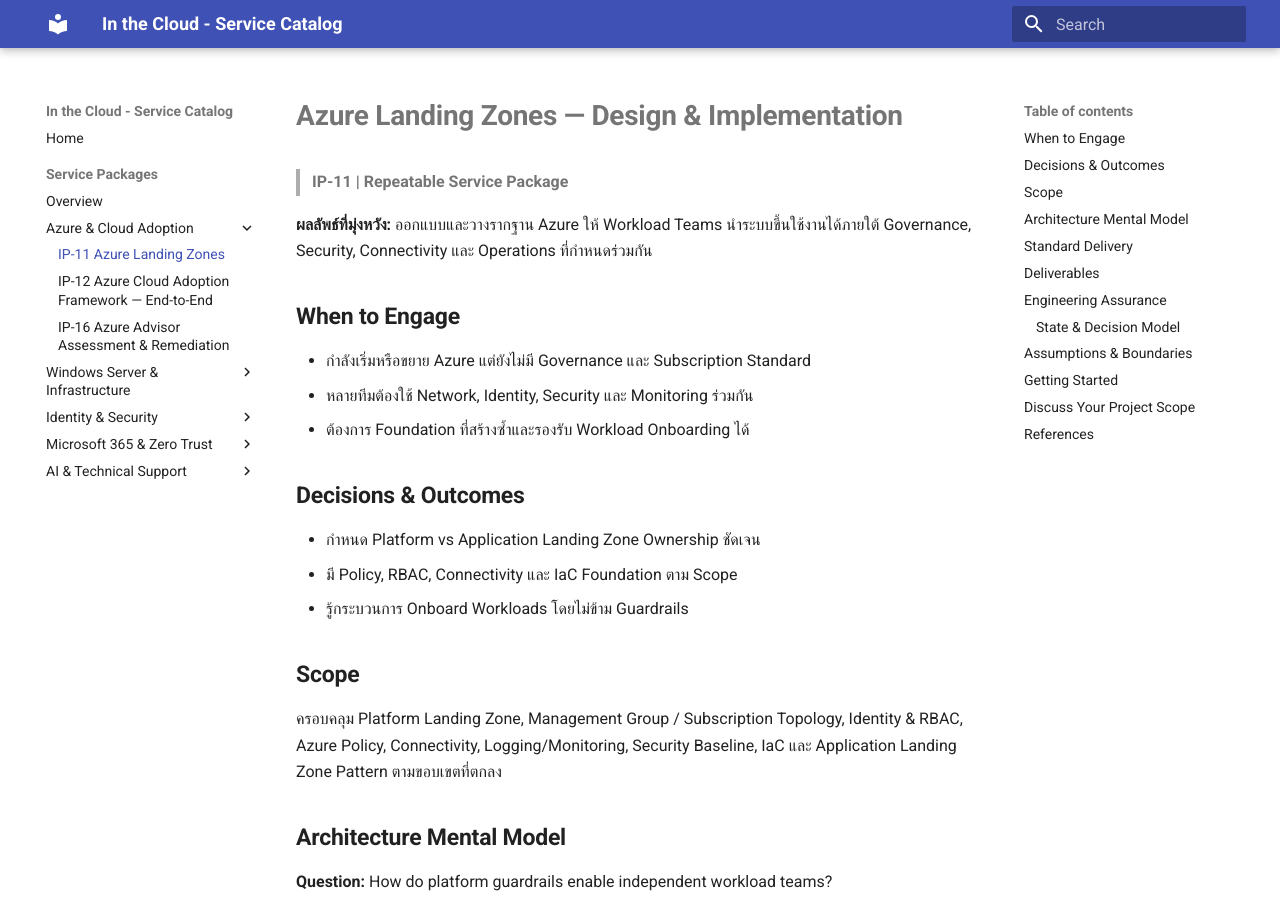
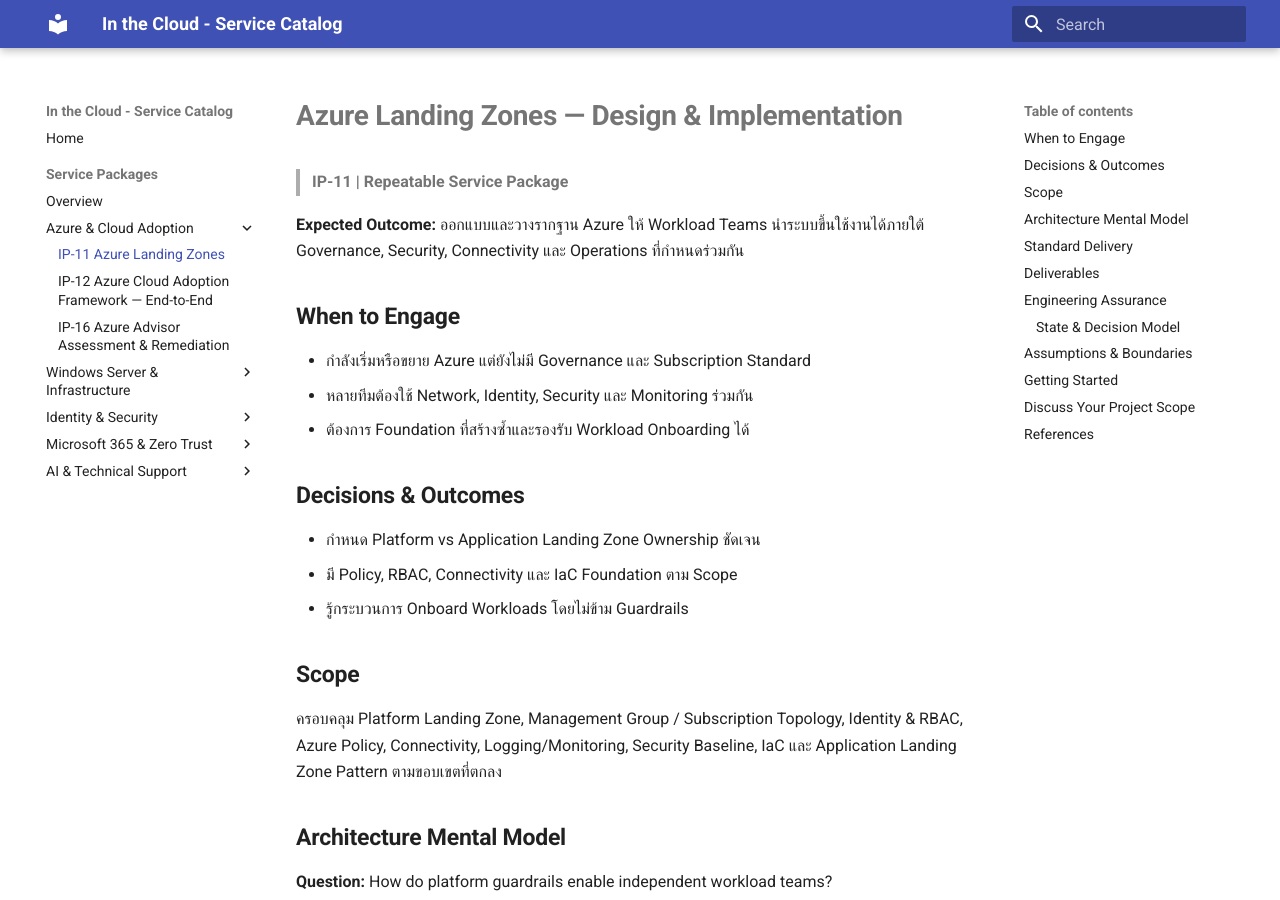
Before and after one commit to inthecloudth/service-catalog, an MkDocs documentation site: the page built from docs/services/ip-11-azure-landing-zones.md, in a window 1280 px wide and 900 px high. Built offline with MkDocs 1.6.1 and Material for MkDocs 9.7.7, drawn with Linux system fonts in a browser that asks for light colours.

Commit message:
docs: standardize Expected Outcome label in English

```diff
--- a/docs/services/ip-11-azure-landing-zones.md
+++ b/docs/services/ip-11-azure-landing-zones.md
@@ -2,7 +2,7 @@
 
 > **IP-11 | Repeatable Service Package**
 
-**ผลลัพธ์ที่มุ่งหวัง:** ออกแบบและวางรากฐาน Azure ให้ Workload Teams นำระบบขึ้นใช้งานได้ภายใต้ Governance, Security, Connectivity และ Operations ที่กำหนดร่วมกัน
+**Expected Outcome:** ออกแบบและวางรากฐาน Azure ให้ Workload Teams นำระบบขึ้นใช้งานได้ภายใต้ Governance, Security, Connectivity และ Operations ที่กำหนดร่วมกัน
 
 ## When to Engage
 
```
